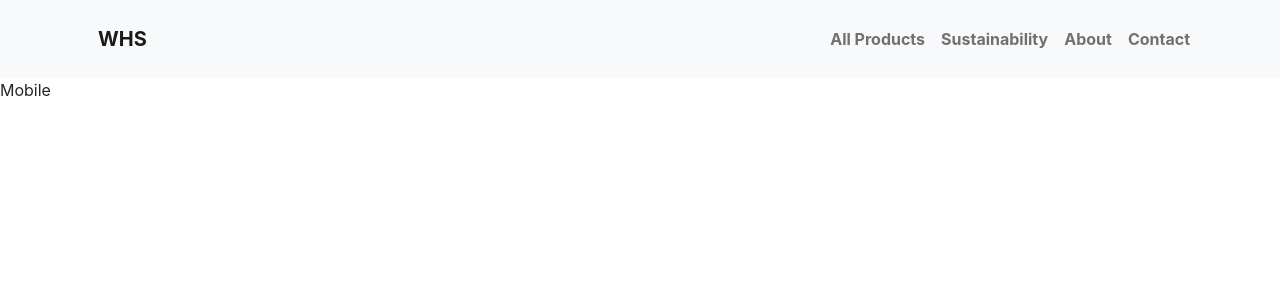
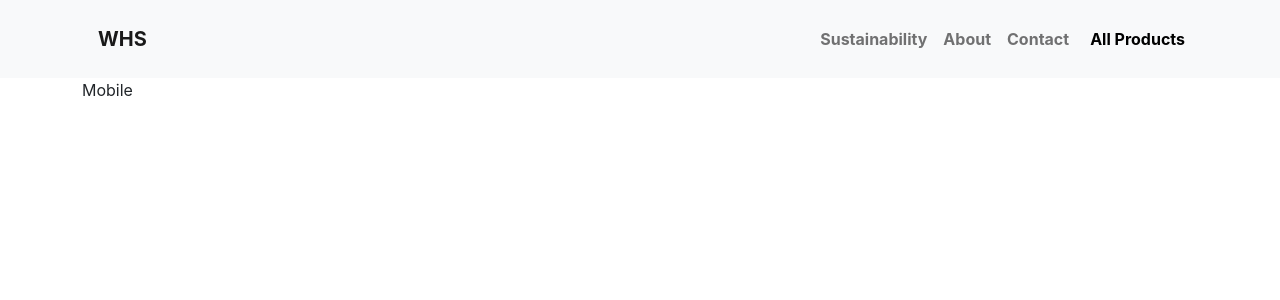
Before and after one commit to WaliHS1101/Landing-Page-Design-01-in-React, a React (Create React App) app: page /mobile in a window 1280 px wide. Shown: the top 300 px of the page. Built offline with nearby package versions, Linux system fonts and the light colour scheme.

Commit message:
Add Dropdown in navbar

```diff
--- a/src/Components/Navbar.jsx
+++ b/src/Components/Navbar.jsx
@@ -15,11 +15,7 @@ function Navbar() {
 
         <div id="Nav-Bar" className='collapse navbar-collapse justify-content-end'>
 
-          <ul className='navbar-nav'>
-
-            <li className='nav-item'>
-              <Link to="mobile" className='nav-link'><b>All Products</b></Link >
-            </li>
+          <ul className='navbar-nav ms-3'>
 
             <li className='nav-item'>
               <Link to="sustainability" className='nav-link'><b>Sustainability</b></Link >
@@ -35,6 +31,18 @@ function Navbar() {
 
           </ul>
 
+          <div className='dropdown'>
+            <button className='btn btn-light' type="button" data-bs-toggle="dropdown">
+              <b>All Products</b>
+            </button>
+            <ul className='dropdown-menu'>
+              <li className=''>
+                <Link to="mobile" className='dropdown-item'>Mobile</Link>
+              </li>
+            </ul>
+
+          </div>
+
         </div>
 
       </div>
--- a/src/Components/ProductsPage/Mobile.jsx
+++ b/src/Components/ProductsPage/Mobile.jsx
@@ -2,7 +2,11 @@ import React from 'react'
 
 function Mobile() {
   return (
-    <div>Mobile</div>
+    <>
+      <div className='container '>
+        <div>Mobile</div>
+      </div>
+    </>
   )
 }
 
```
